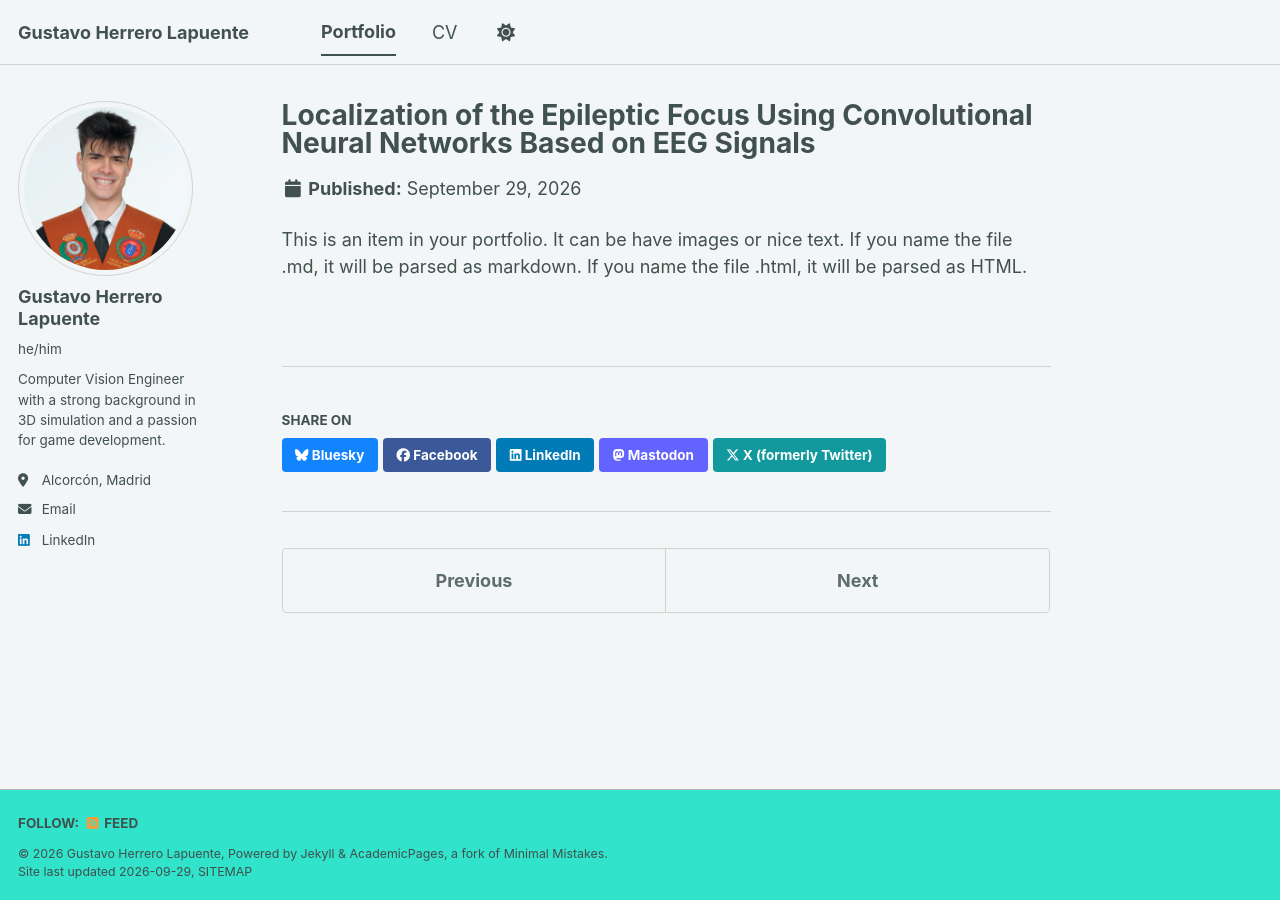
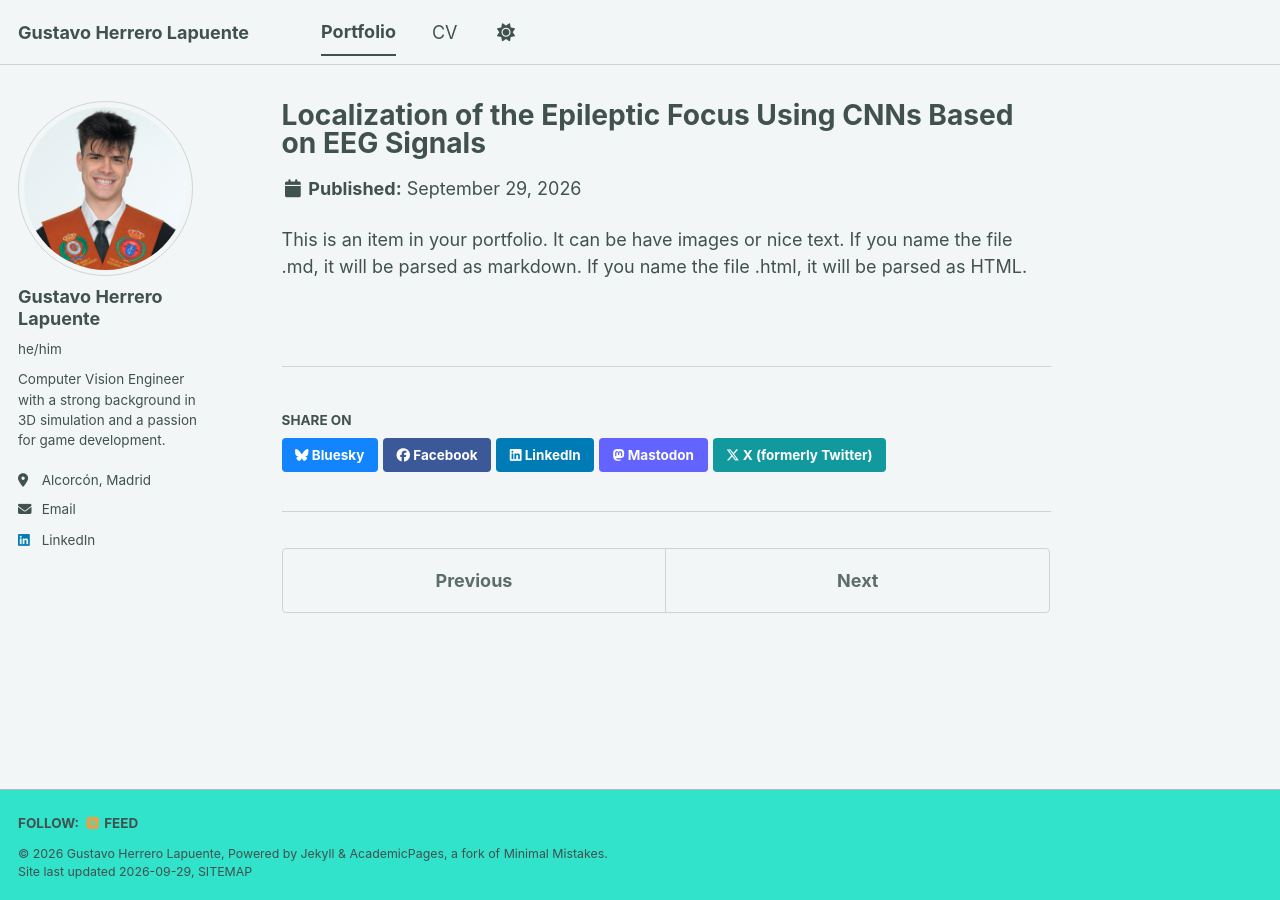
Before and after one commit to gherrerol/gherrerol.github.io, a Jekyll site: the page built from _portfolio/portfolio-3.md, in a window 1280 px wide. Built offline with Jekyll 4.4.1, drawn with Linux system fonts in a browser that asks for light colours; a style sheet for code colours, icons or effects is not loaded.

Commit message:
Shorten title for portfolio-3.md

```diff
--- a/_portfolio/portfolio-3.md
+++ b/_portfolio/portfolio-3.md
@@ -1,5 +1,5 @@
 ---
-title: "Localization of the Epileptic Focus Using Convolutional Neural Networks Based on EEG Signals"
+title: "Localization of the Epileptic Focus Using CNNs Based on EEG Signals"
 excerpt: "Study of the DeepMEG-CNN architecture, adapted to low-density clinical EEG with 72 channels. <br/><img src='/images/epilepsy.png'>"
 collection: portfolio
 ---
```
